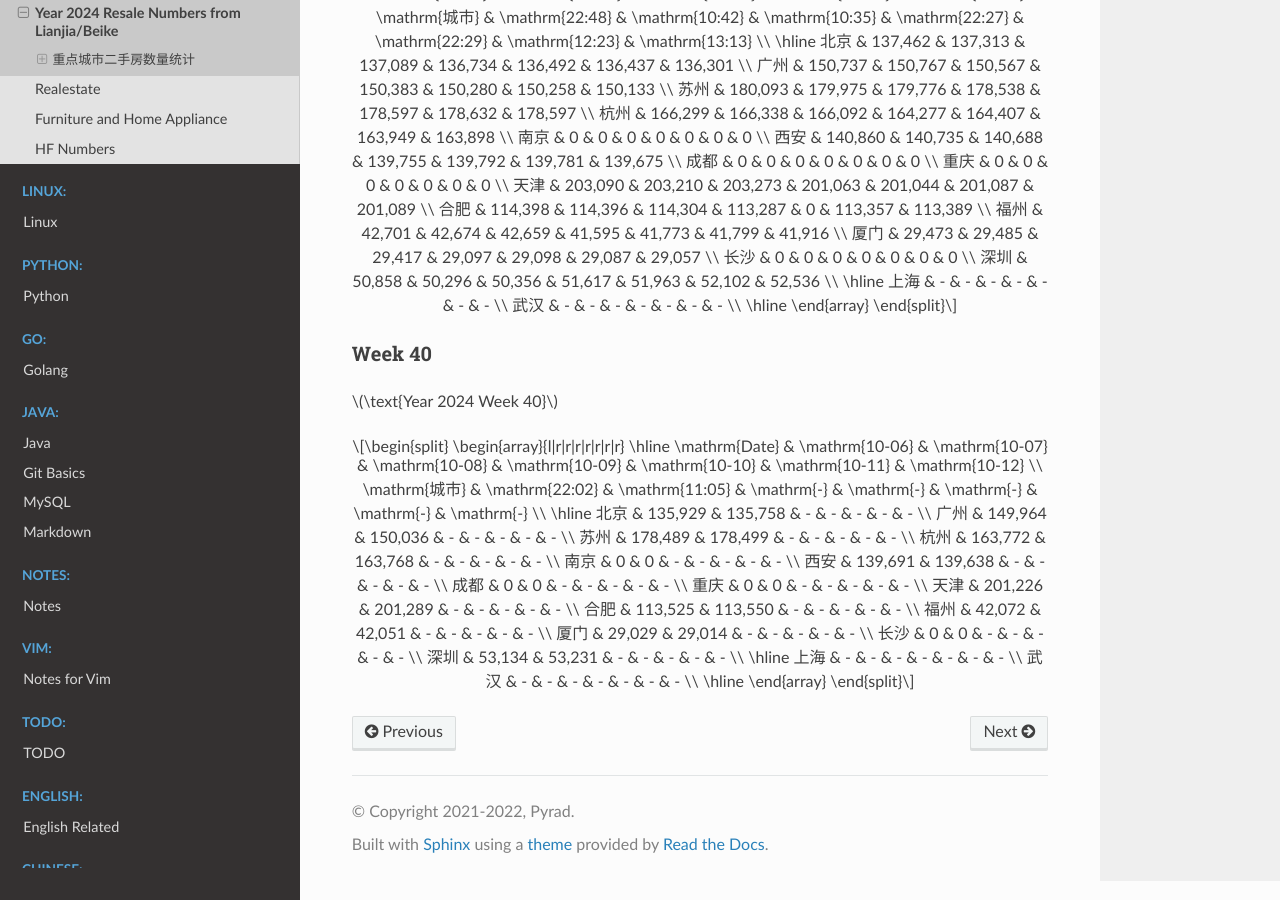
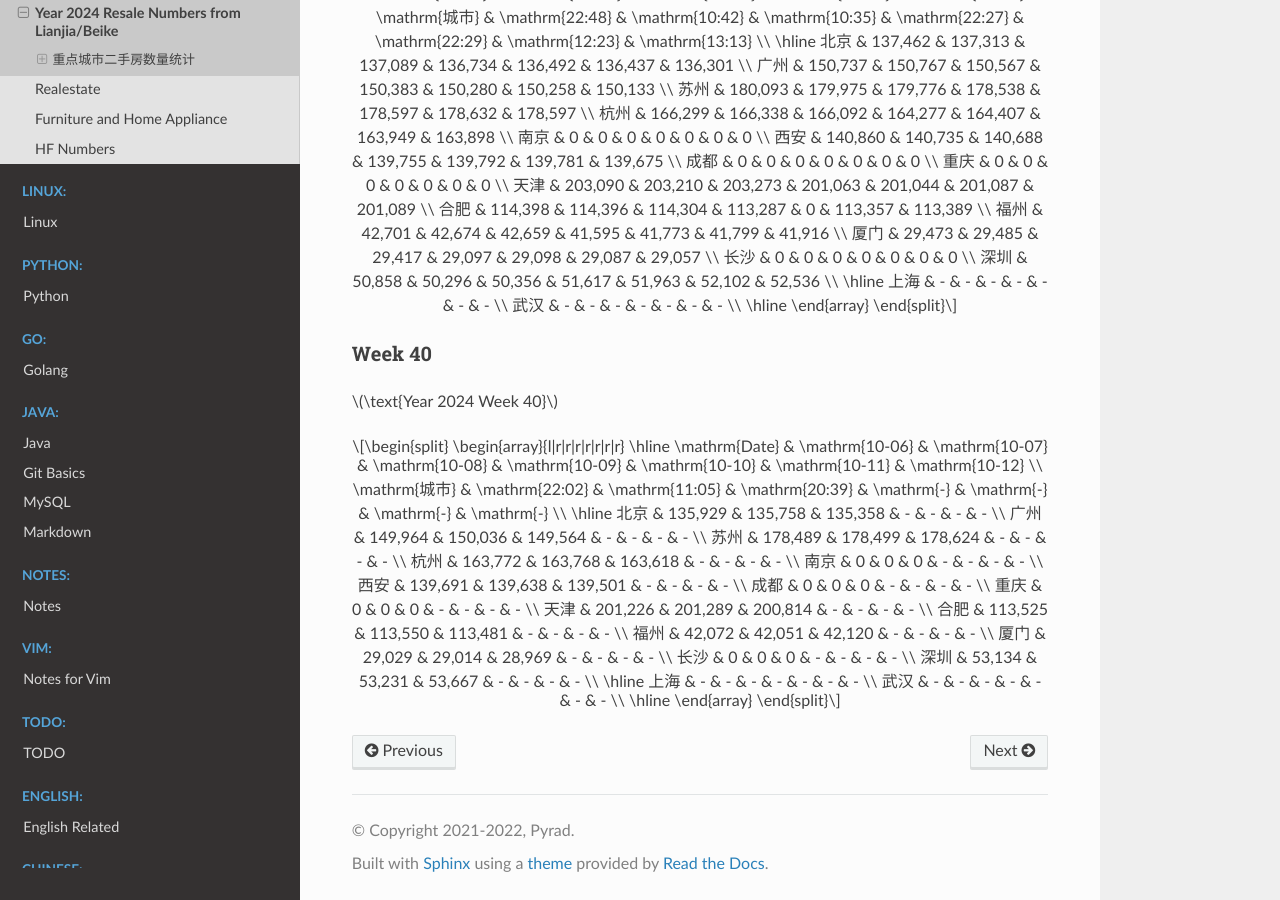
Before and after one commit to Pyrad/pyradnotes, a Sphinx documentation site: the page built from source/RealEstate/resalenumbers2024.md, in a window 1280 px wide and 900 px high, scrolled down 19312 px. Built offline with Sphinx 7.4.7 and the Read the Docs theme 3.1.0, drawn with Linux system fonts in a browser that asks for light colours; pages that are not in the unit, such as notebooks, are missing from menus; a script that is not in the unit is left out.

Commit message:
Realestate Update resale numbers 2024-10-08 20:39

```diff
--- a/source/RealEstate/resalenumbers2024.md
+++ b/source/RealEstate/resalenumbers2024.md
@@ -1291,22 +1291,22 @@ $$
 \begin{array}{l|r|r|r|r|r|r|r}
 \hline
 \mathrm{Date} & \mathrm{10-06} & \mathrm{10-07} & \mathrm{10-08} & \mathrm{10-09} & \mathrm{10-10} & \mathrm{10-11} & \mathrm{10-12} \\
-\mathrm{城市} & \mathrm{22:02} & \mathrm{11:05} & \mathrm{-} & \mathrm{-} & \mathrm{-} & \mathrm{-} & \mathrm{-} \\
+\mathrm{城市} & \mathrm{22:02} & \mathrm{11:05} & \mathrm{20:39} & \mathrm{-} & \mathrm{-} & \mathrm{-} & \mathrm{-} \\
 \hline
-北京 & 135,929 & 135,758 & - & - & - & - & - \\
-广州 & 149,964 & 150,036 & - & - & - & - & - \\
-苏州 & 178,489 & 178,499 & - & - & - & - & - \\
-杭州 & 163,772 & 163,768 & - & - & - & - & - \\
-南京 & 0 & 0 & - & - & - & - & - \\
-西安 & 139,691 & 139,638 & - & - & - & - & - \\
-成都 & 0 & 0 & - & - & - & - & - \\
-重庆 & 0 & 0 & - & - & - & - & - \\
-天津 & 201,226 & 201,289 & - & - & - & - & - \\
-合肥 & 113,525 & 113,550 & - & - & - & - & - \\
-福州 & 42,072 & 42,051 & - & - & - & - & - \\
-厦门 & 29,029 & 29,014 & - & - & - & - & - \\
-长沙 & 0 & 0 & - & - & - & - & - \\
-深圳 & 53,134 & 53,231 & - & - & - & - & - \\
+北京 & 135,929 & 135,758 & 135,358 & - & - & - & - \\
+广州 & 149,964 & 150,036 & 149,564 & - & - & - & - \\
+苏州 & 178,489 & 178,499 & 178,624 & - & - & - & - \\
+杭州 & 163,772 & 163,768 & 163,618 & - & - & - & - \\
+南京 & 0 & 0 & 0 & - & - & - & - \\
+西安 & 139,691 & 139,638 & 139,501 & - & - & - & - \\
+成都 & 0 & 0 & 0 & - & - & - & - \\
+重庆 & 0 & 0 & 0 & - & - & - & - \\
+天津 & 201,226 & 201,289 & 200,814 & - & - & - & - \\
+合肥 & 113,525 & 113,550 & 113,481 & - & - & - & - \\
+福州 & 42,072 & 42,051 & 42,120 & - & - & - & - \\
+厦门 & 29,029 & 29,014 & 28,969 & - & - & - & - \\
+长沙 & 0 & 0 & 0 & - & - & - & - \\
+深圳 & 53,134 & 53,231 & 53,667 & - & - & - & - \\
 \hline
 上海 & - & - & - & - & - & - & - \\
 武汉 & - & - & - & - & - & - & - \\
```
Also changed, not shown: 1 other file.
